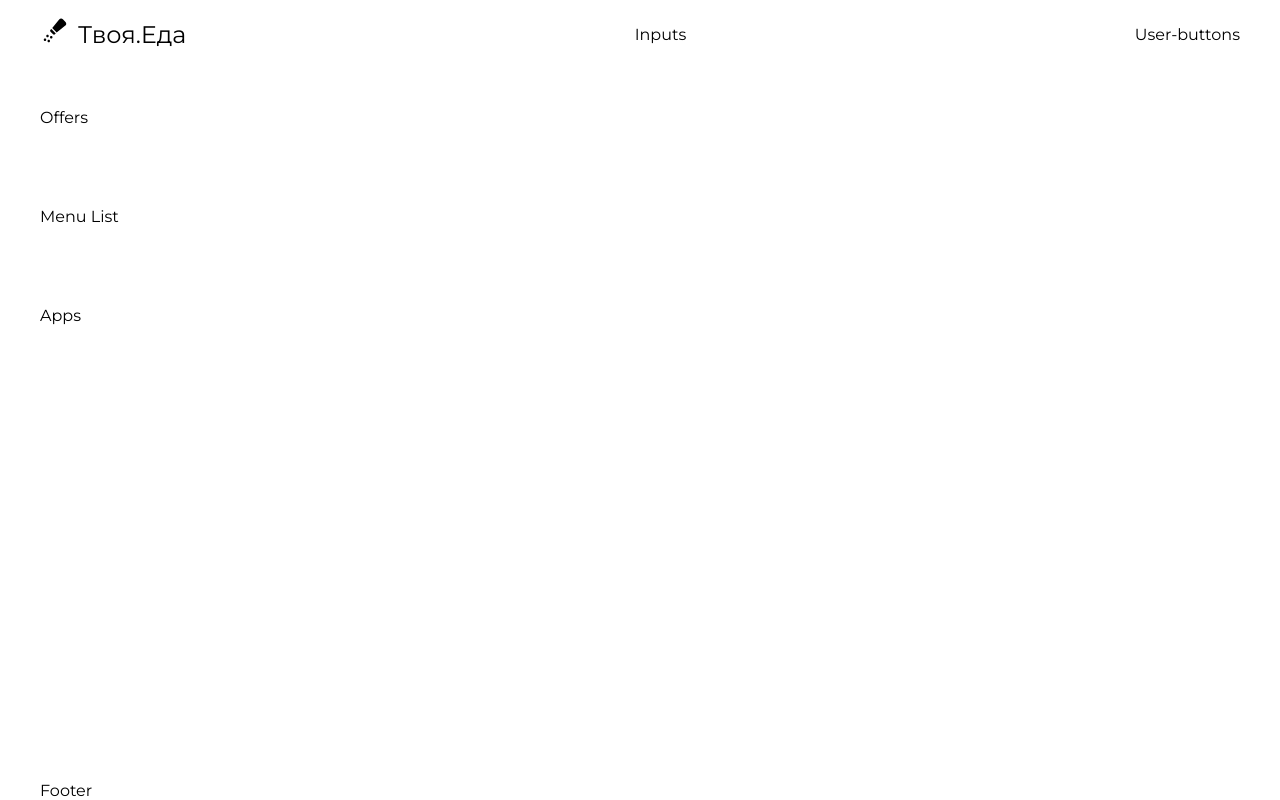
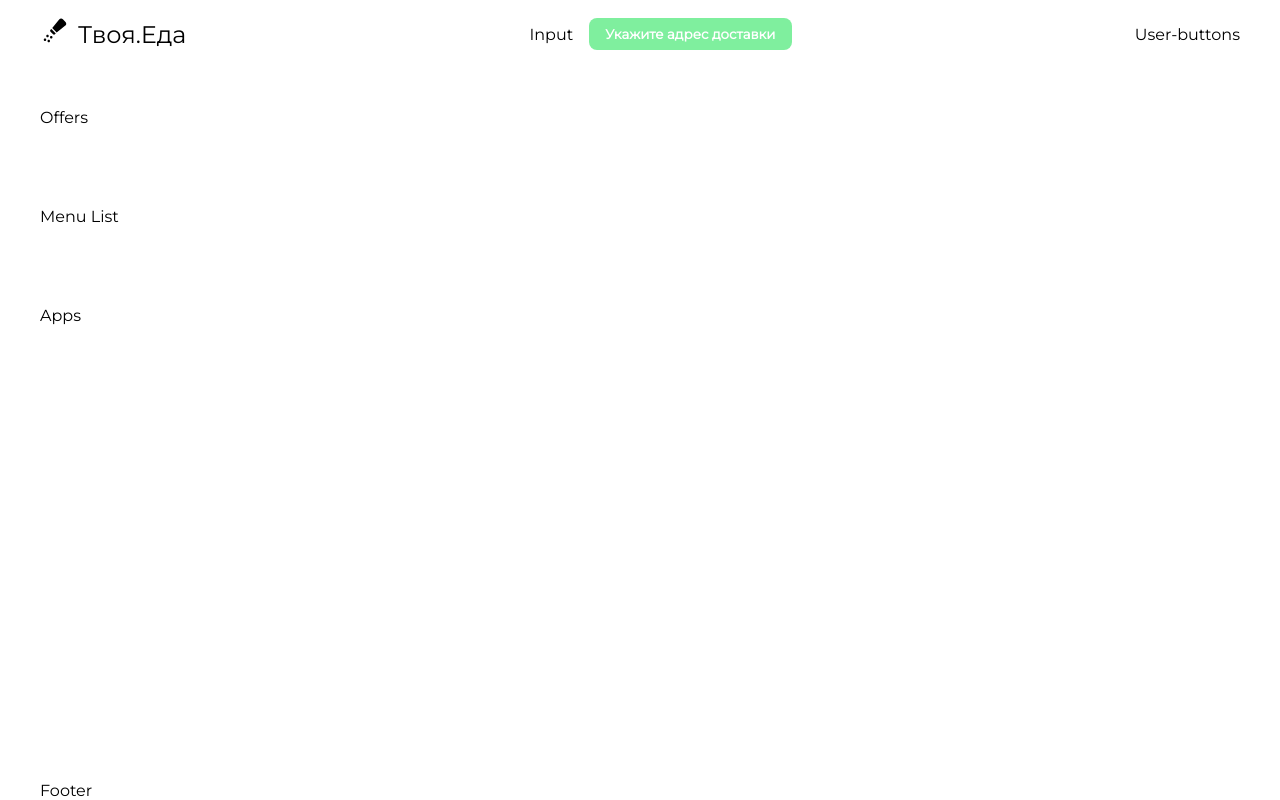
Before and after one commit to BelkinAndreu/your-food, a React (Vite) app: page /menu in a window 1280 px wide. Built offline with nearby package versions, Linux system fonts and the light colour scheme.

Commit message:
add SearchBar

```diff
--- a/src/components/navbar/Navbar.css
+++ b/src/components/navbar/Navbar.css
@@ -0,0 +1,3 @@
+.searchBar {
+  @apply flex items-center gap-4;
+}
--- a/src/components/navbar/Navbar.tsx
+++ b/src/components/navbar/Navbar.tsx
@@ -1,12 +1,13 @@
 import { FC } from "react";
 import "./Navbar.css";
 import Logo from "./Logo";
+import SearchBar from "./SearhBar";
 
 const Navbar: FC = () => {
   return (
     <header className="flex items-center justify-between py-4">
       <Logo />
-      <p>Inputs</p>
+      <SearchBar />
       <p>User-buttons</p>
     </header>
   );
--- /dev/null
+++ b/src/components/navbar/SearhBar.tsx
@@ -0,0 +1,13 @@
+import { FC } from "react";
+import Button from "../common/Button";
+
+const SearchBar: FC = () => {
+  return (
+    <div className="searchBar flex items-center gap-4">
+      <div className="searchBar-input">Input</div>
+      <Button onClick={() => {}}>Укажите адрес доставки</Button>
+    </div>
+  );
+};
+
+export default SearchBar;
```
